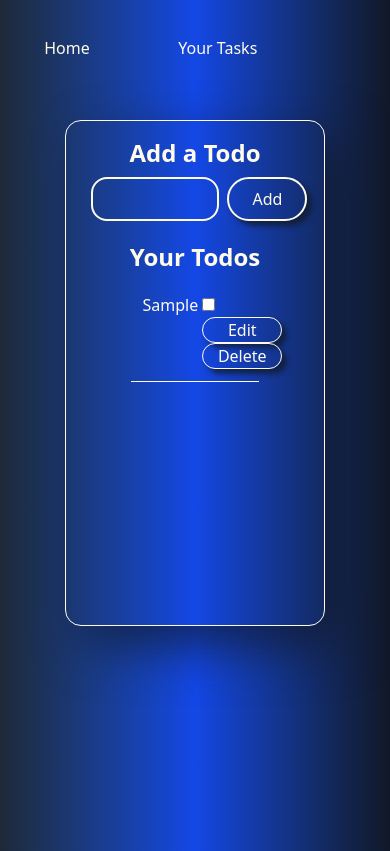
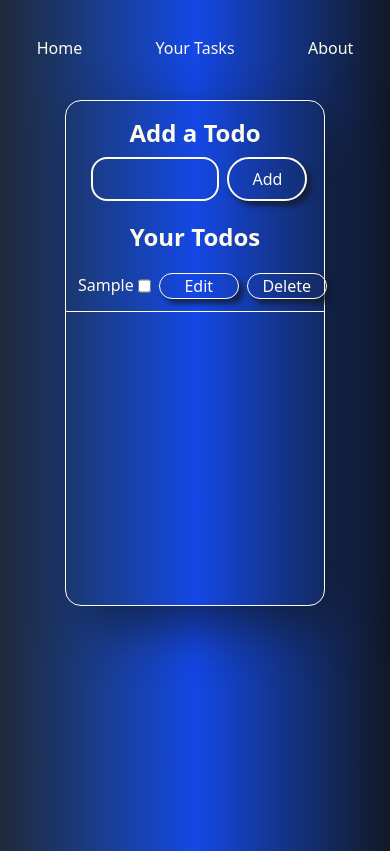
Before and after one commit to omkarNerurkar45/todoList, a React (Vite) app: page / in a window 390 px wide. Both pictures are taken after typing "Sample" into the empty fields and a click on the button "Add". Built offline with nearby package versions, Linux system fonts and the light colour scheme.

Commit message:
Makes it Responsive

```diff
--- a/src/App.jsx
+++ b/src/App.jsx
@@ -53,7 +53,7 @@ function App() {
   return (
     <>
       <Navbar />
-      <div className=" pb-20 h-[93.7vh] bg-linear-to-r from-gray-800 via-blue-700 to-gray-900 text-amber-50 h-100vh pt-15">
+      <div className="  md:pb-20 pt-10 h-[93.7vh] bg-linear-to-r from-gray-800 via-blue-700 to-gray-900 text-amber-50 h-100vh md:pt-15">
         <div className="todos shadow-[20px_20px_50px_rgba(17,24,39,0.7)] border w-2/3 m-auto rounded-2xl h-[60vh] pt-2">
           <h1 className="font-bold p-2 text-center text-2xl">Add a Todo</h1>
 
@@ -81,12 +81,12 @@ function App() {
             return (
               <div
                 key={item.id}
-                className="display mx-auto m-2 text-amber-50 flex w-1/2  justify-between border-b-1 p-3"
+                className="display mx-auto m-2 text-amber-50 flex md:w-1/2  justify-between border-b-1 p-3"
               >
                 <div className={item.isCompleted ? "line-through" : ""}>
                   {item.todo}
                 </div>
-                <div className="buttons">
+                <div className="buttons flex ">
                   <input
                     onChange={handleCheckBox}
                     type="checkbox"
--- a/src/components/Navbar.jsx
+++ b/src/components/Navbar.jsx
@@ -1,16 +1,14 @@
 import React, { useState } from "react";
-import About from "./About";
 
 
 const Navbar = () => {
-  const [page, setPage] = useState("Home")
   return (
     <div>
       <div>
         <ul className="flex justify-around text-1 pt-9 bg-linear-to-r from-gray-800 via-blue-700 to-gray-900 text-amber-50">
           <li className="cursor-pointer hover:hover:font-semibold transition-all">Home</li>
           <li className="cursor-pointer hover:hover:font-semibold transition-all">Your Tasks</li>
-          <li className="cursor-pointer hover:hover:font-semibold transition-all">{page === "about" && <About/>}</li>
+          <li className="cursor-pointer hover:hover:font-semibold transition-all">About</li>
         </ul>
       </div>
     </div>
```
